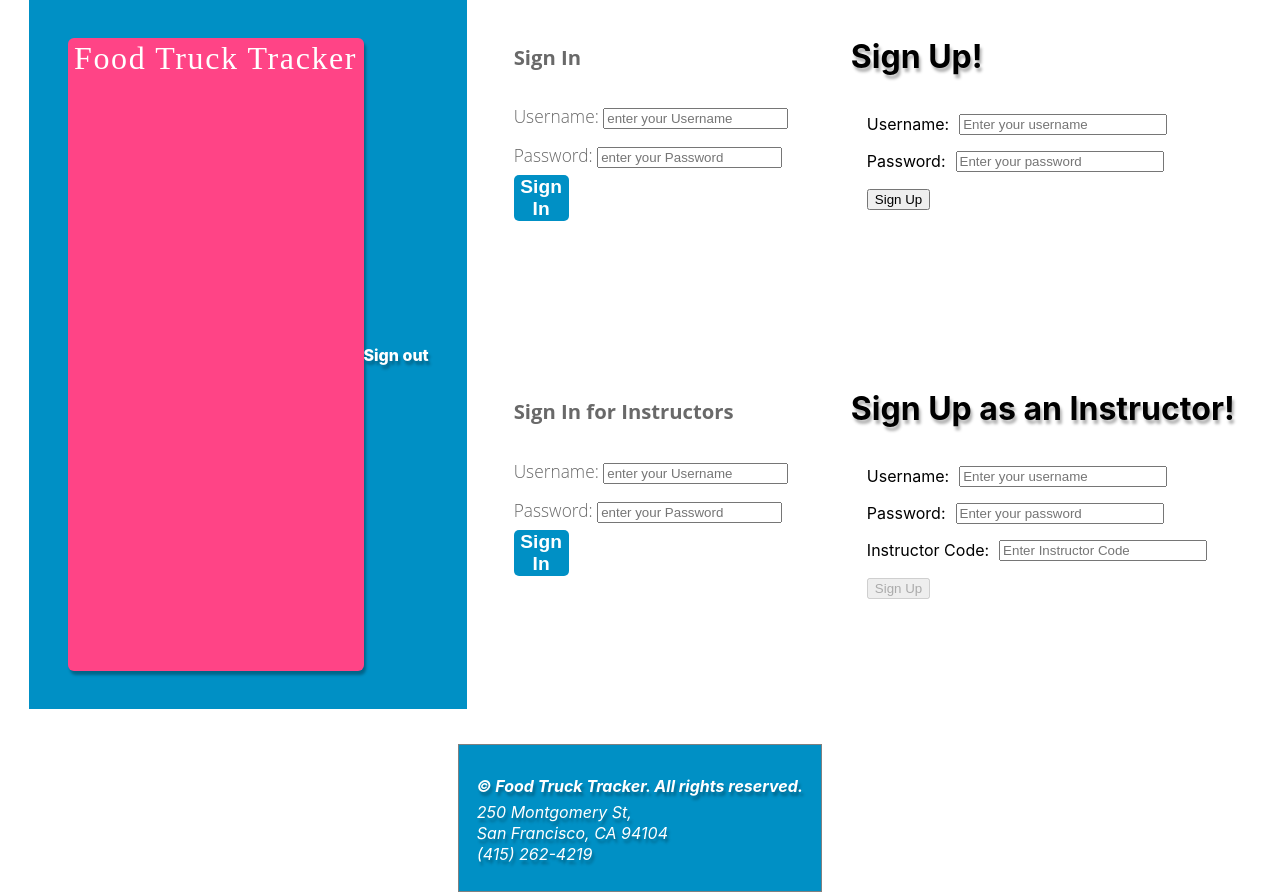
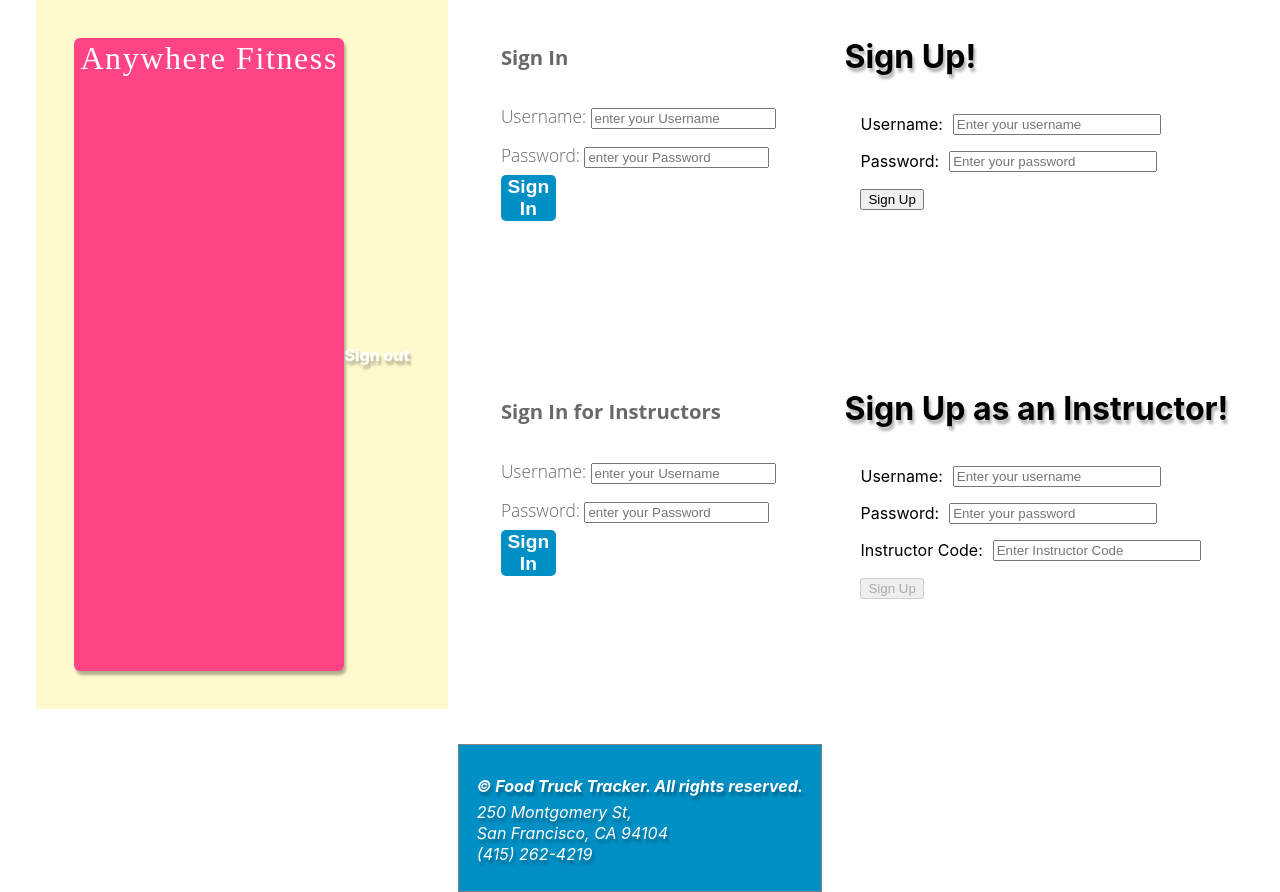
Before and after one commit to willmond-al/TT19-AnytimeFitnessBuild, a React (Create React App) app in the folder anywhere-fitness/: page / in a window 1280 px wide. Built offline with nearby package versions, Linux system fonts and the light colour scheme.

Commit message:
final changes

```diff
--- a/anywhere-fitness/src/Components/header.js
+++ b/anywhere-fitness/src/Components/header.js
@@ -4,7 +4,7 @@ import styled from 'styled-components'
 const NavBar = () => {
     return (
         <StyledNavBar>
-            <div className='logo'>Food Truck Tracker</div>
+            <div className='logo'>Anywhere Fitness</div>
             <a href='/signin' onClick={() => {window.localStorage.clear();}}>Sign out</a>
         </StyledNavBar>
     );
@@ -13,7 +13,7 @@ const NavBar = () => {
 const StyledNavBar = styled.div`
 
 @import url("https://fonts.googleapis.com/css?family=Oleo+Script:400|Open+Sans:300,300italic,600,600italic,800");
-background:#0090c5;
+background:lemonchiffon;
 display:flex;
 justify-content:space-between;
 padding: 3%;
```
